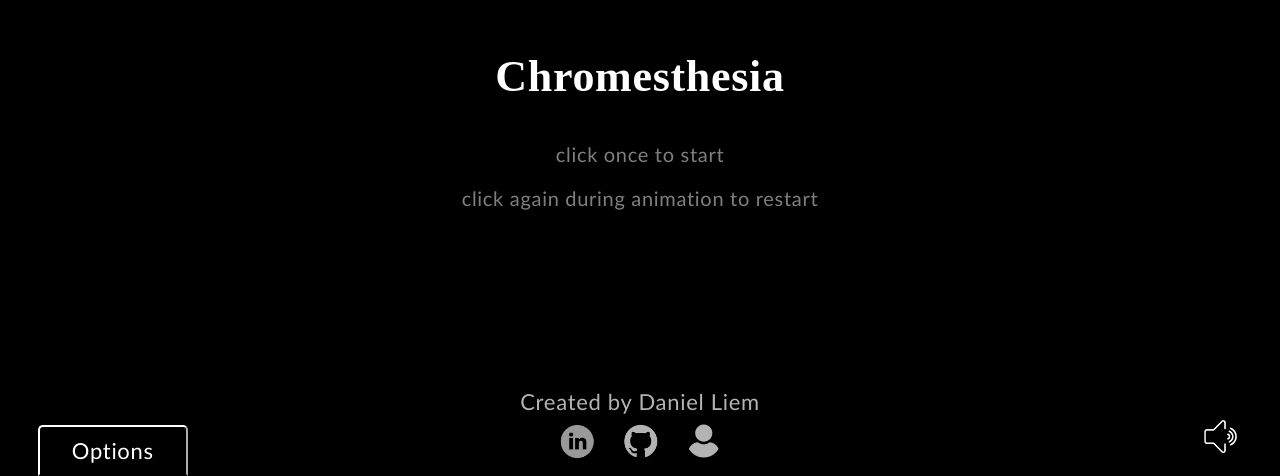
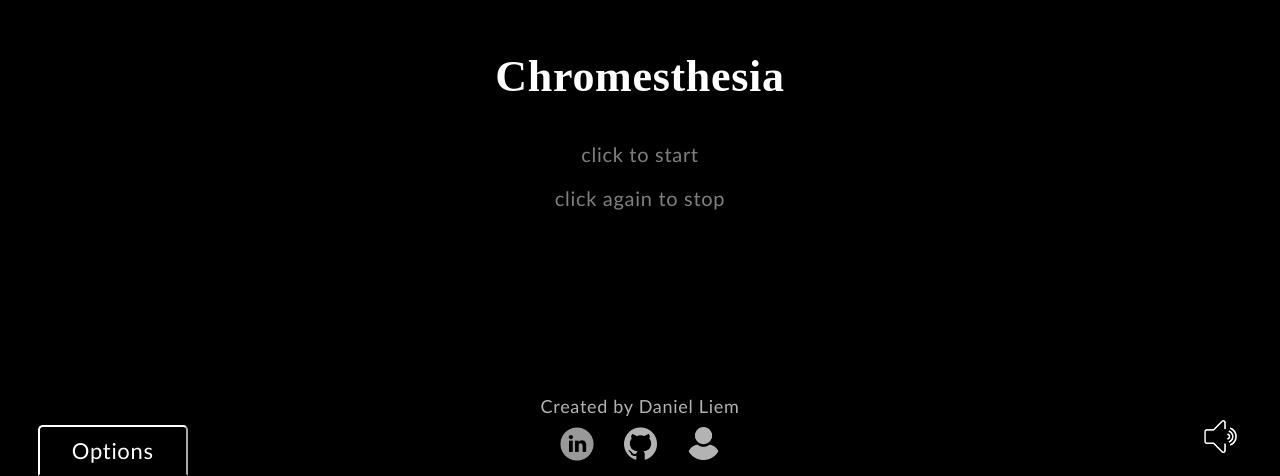
Before and after one commit to danielliem49/Chromesthesia, a website built with webpack: page index.html in a window 1280 px wide. Shown: the part 324-800 px from the top of the page. Built offline with nearby package versions, Linux system fonts and the light colour scheme.

Commit message:
minor style changes

```diff
--- a/index.html
+++ b/index.html
@@ -41,12 +41,13 @@
             </div>
         </div>
         <div id="clicktostart">
-            <h4>click once to start</h4>
-            <h4>click again during animation to restart</h4>
+            <h4>click to start</h4>
+            <h4>click again to stop</h4>
         </div>
     </div>
 
     <div id="controls">
+        <button id="toggleBtn">Options</button>
         <div id="control-content">
             <div id="contacts">
                 <a href="https://www.linkedin.com/in/danielliem49/" target="_blank" rel="noopener noreferrer"
@@ -112,7 +113,6 @@
             </div>
 
         </div>
-        <button id="toggleBtn">Options</button>
     </div>
 
     <button id="muteButton"><img src="./assets/soundon.png" alt="mute button" height="33"></button>
--- a/src/index.scss
+++ b/src/index.scss
@@ -193,7 +193,7 @@ input[type=radio] {
 
 #name h4 {
     margin-bottom: 10px;
-    font-size: 22px;
+    font-size: 18px;
     font-family: 'Gill Sans',
         'Gill Sans MT',
         Calibri,
```
Also changed, not shown: dist/main.css.
